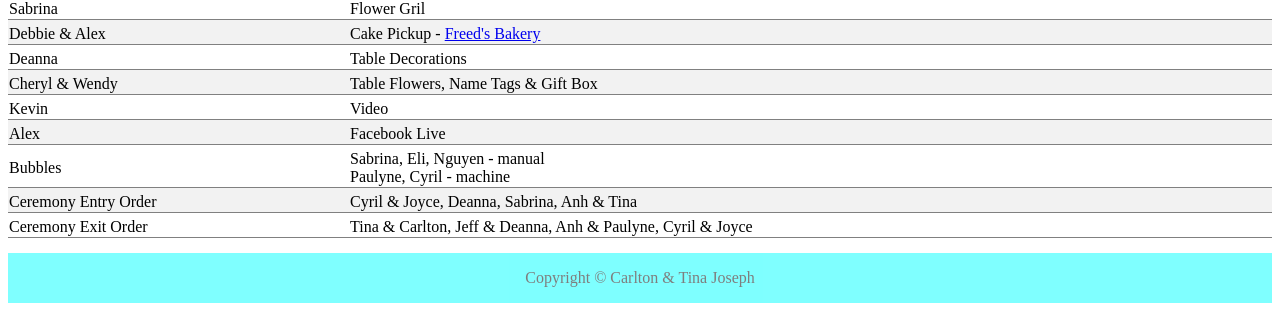
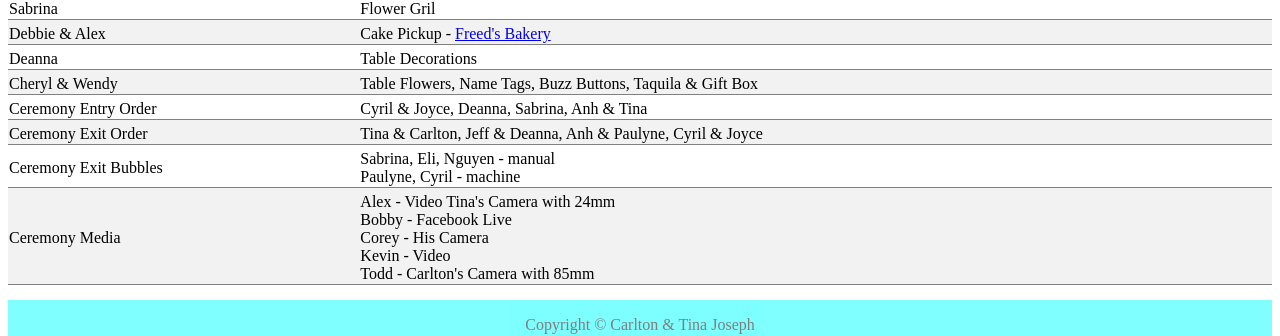
Before and after one commit to carltonj2000/carltonandtina, a Next.js app: page /support in a window 1280 px wide. Shown: the part 518-854 px from the top of the page. Before the commit the page ends 829 px from the top, so only its background shows below. Built offline with nearby package versions, Linux system fonts and the light colour scheme.

Commit message:
add support actions

```diff
--- a/pages/support.js
+++ b/pages/support.js
@@ -34,20 +34,8 @@ export default props => (
           </tr>
           <tr>
             <td>Cheryl &amp; Wendy</td>
-            <td>Table Flowers, Name Tags &amp; Gift Box</td>
-          </tr>
-          <tr>
-            <td>Kevin</td>
-            <td>Video</td>
-          </tr>
-          <tr>
-            <td>Alex</td>
-            <td>Facebook Live</td>
-          </tr>
-          <tr>
-            <td>Bubbles</td>
             <td>
-              Sabrina, Eli, Nguyen - manual<br />Paulyne, Cyril - machine
+              Table Flowers, Name Tags, Buzz Buttons, Taquila &amp; Gift Box
             </td>
           </tr>
           <tr>
@@ -59,6 +47,22 @@ export default props => (
             <td>
               Tina &amp; Carlton, Jeff & Deanna, Anh &amp; Paulyne, Cyril &amp;
               Joyce
+            </td>
+          </tr>
+          <tr>
+            <td>Ceremony Exit Bubbles</td>
+            <td>
+              Sabrina, Eli, Nguyen - manual<br />Paulyne, Cyril - machine
+            </td>
+          </tr>
+          <tr>
+            <td>Ceremony Media</td>
+            <td>
+              Alex - Video Tina's Camera with 24mm<br />
+              Bobby - Facebook Live<br />
+              Corey - His Camera<br />
+              Kevin - Video <br />
+              Todd - Carlton's Camera with 85mm<br />
             </td>
           </tr>
         </tbody>
```
